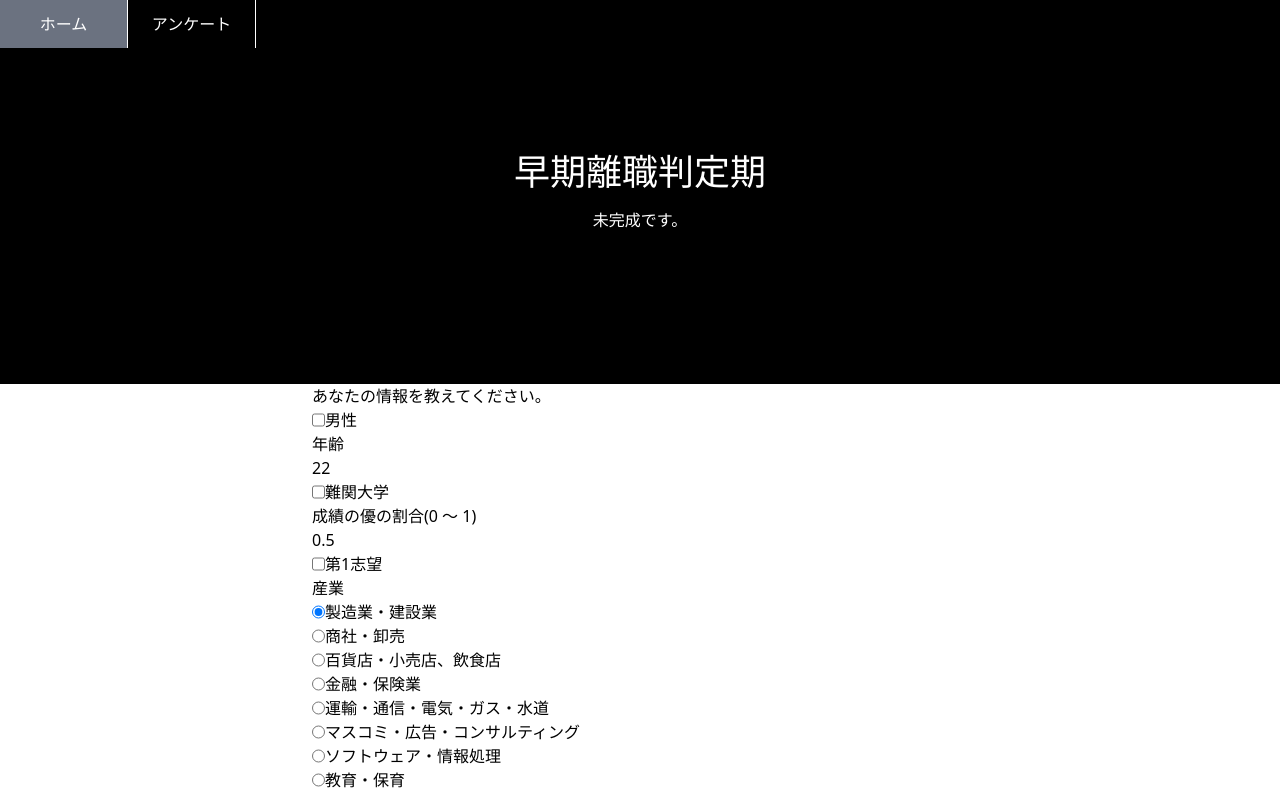
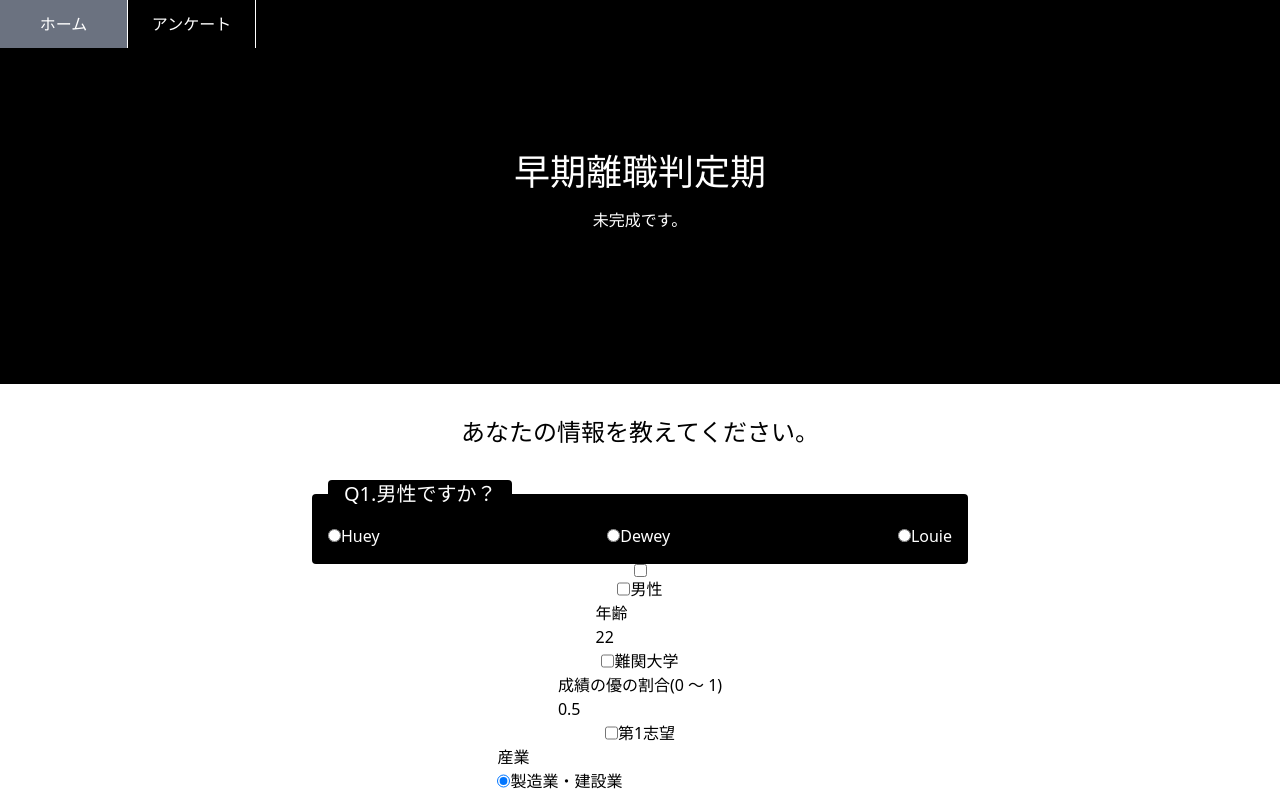
Before and after one commit to s-uei/early-retirement-checker, a Next.js app: page / in a window 1280 px wide. Shown: the top 794 px of the page. Built offline with nearby package versions, Linux system fonts and the light colour scheme.

Commit message:
fieldset

```diff
--- a/components/Container.tsx
+++ b/components/Container.tsx
@@ -3,7 +3,7 @@ import React from "react";
 function Container(props: { children?: React.ReactNode }) {
   return (
     <div className="flex w-full justify-center">
-      <div className="flex flex-col w-full max-w-2xl px-2">
+      <div className="flex flex-col w-full items-center max-w-2xl px-2">
         {props.children}
       </div>
     </div>
--- a/pages/index.tsx
+++ b/pages/index.tsx
@@ -16,8 +16,41 @@ function HomePage() {
         <p>未完成です。</p>
       </Hero>
       <Container>
-        <form action="/result" method="GET">
-          <h2>あなたの情報を教えてください。</h2>
+        <form
+          className="flex flex-col items-center w-full"
+          action="/result"
+          method="GET"
+        >
+          <h2 className="my-8 text-2xl">あなたの情報を教えてください。</h2>
+          <fieldset className="bg-black flex items-center justify-between w-full text-white p-4 rounded">
+            <legend className="bg-black px-4 text-xl rounded">
+              Q1.男性ですか？
+            </legend>
+
+            <div>
+              <input
+                className="rounded-none"
+                type="radio"
+                id="huey"
+                name="drone"
+                value="huey"
+              />
+              <label htmlFor="huey">Huey</label>
+            </div>
+
+            <div>
+              <input type="radio" id="dewey" name="drone" value="dewey" />
+              <label htmlFor="dewey">Dewey</label>
+            </div>
+
+            <div>
+              <input type="radio" id="louie" name="drone" value="louie" />
+              <label htmlFor="louie">Louie</label>
+            </div>
+          </fieldset>
+          <div className="flex">
+            <input type="checkbox" name="" id="" />
+          </div>
           <Checkbox {...register("isMan")} label="男性" />
           <NumberInput
             {...register("age")}
```
